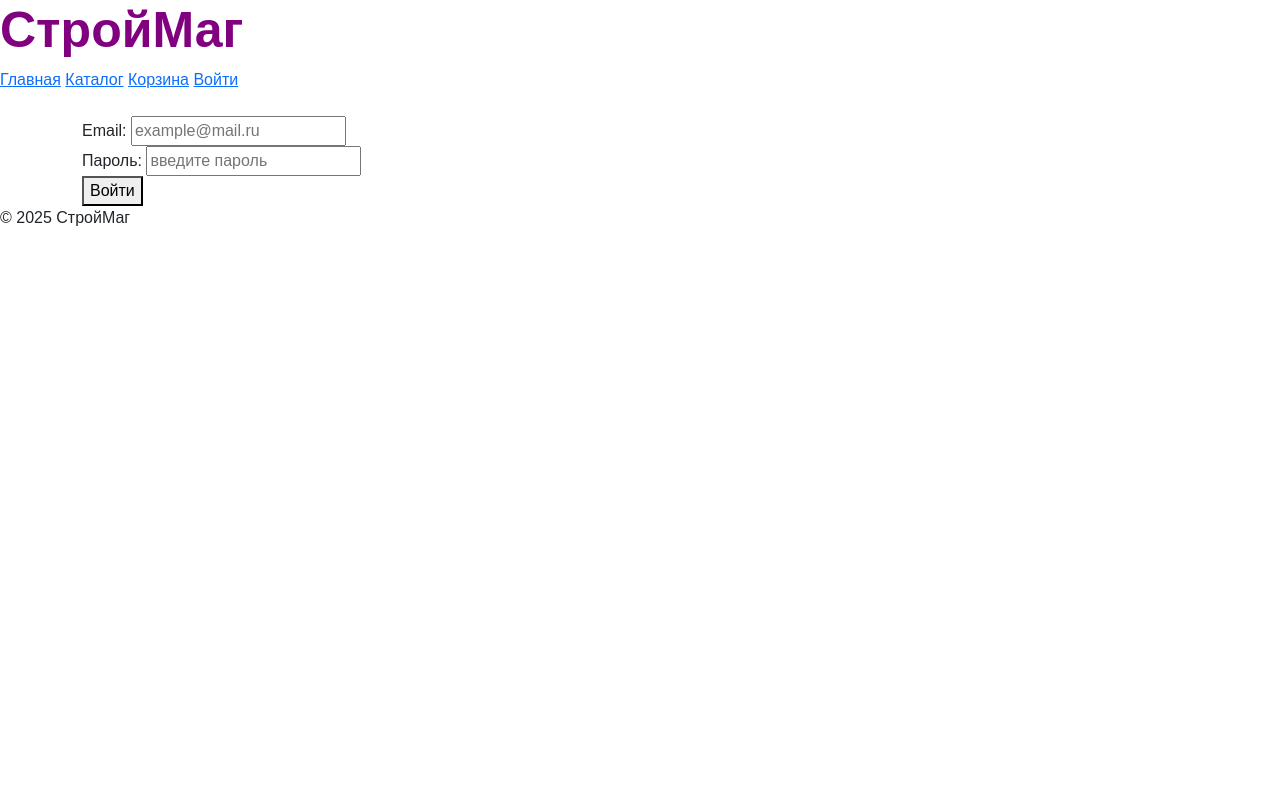
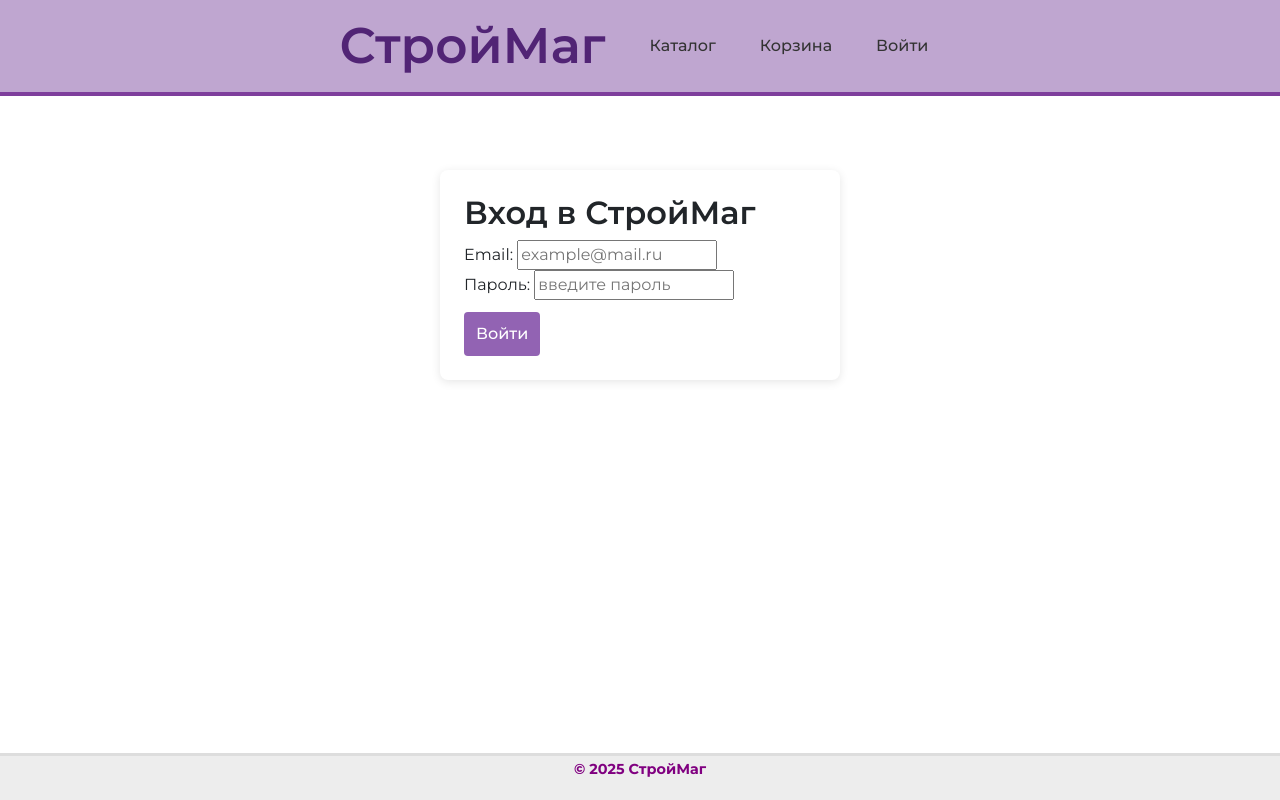
Before and after one commit to darya-sheb/OnlineBuildingMaterialsStore, a FastAPI app: page /auth/login in a window 1280 px wide. Run offline with FastAPI, Linux system fonts and the light colour scheme; some libraries are stand-ins or nearby versions.

Commit message:
add styles

```diff
--- a/web/static/css/styles.css
+++ b/web/static/css/styles.css
@@ -1,7 +1,7 @@
-@import url('https://fonts.googleapis.com/css2?family=Roboto:wght@300;400;500;700&family=Open+Sans:wght@400;600;700&display=swap');
+@import url('https://fonts.googleapis.com/css2?family=Montserrat:wght@400;500;600;700&family=Roboto:wght@300;400;500;700&display=swap');
 
 body {
-    font-family: 'Montserrat', sans-serif;
+    font-family: 'Montserrat', 'Open Sans', sans-serif;
 }
 
 h1, h2, h3, h4, h5, h6 {
@@ -11,10 +11,193 @@ h1, h2, h3, h4, h5, h6 {
 
 .navbar-brand {
     font-family: 'Montserrat', sans-serif;
-    font-weight: 700;
+    font-weight: 800;
 }
 
 h1 {
-    color: purple !important;
+    color: #512475 !important;
     font-size: 50px !important;
 }
+
+.page-center {
+    display: flex;
+    justify-content: center;
+    padding-top: 50px;
+}
+
+.form-container {
+    width: 100%;
+    max-width: 400px;
+    padding: 24px;
+    background: white;
+    border-radius: 8px;
+    box-shadow: 0 2px 10px rgba(0,0,0,0.1);
+    text-align: left;
+}
+
+main.container {
+    padding-left: 15px !important;
+    padding-right: 15px !important;
+}
+
+.alert-error {
+    color: red;
+    background-color: #ffeeee;
+    border: 1px solid red;
+    padding: 10px;
+    margin-top: 16px;
+    border-radius: 4px;
+}
+
+.header {
+    display: flex;
+    justify-content: center;
+    align-items: center;
+    padding: 16px 0;
+    background-color: #bfa6d0;
+    border-bottom: 4px solid #7e3e9c;
+    gap: 32px;
+}
+
+.header h1 {
+    margin: 0;
+    font-size: 1.8rem;
+    color: #151e26;
+}
+
+.header nav {
+    display: flex;
+    gap: 20px;
+}
+
+.header nav a {
+    text-decoration: none;
+    color: #333;
+    font-weight: 500;
+    padding: 6px 12px;
+    border-radius: 4px;
+    transition: background 0.2s;
+}
+
+.header nav a:hover {
+    background-color: #9263b3;
+}
+
+.footer {
+    text-align: center;
+    padding: 3px 0;
+    background-color: #ededed;
+    border-top: 3px solid #dddddd;
+    color: purple;
+    font-size: 0.9rem;
+    margin-top: 40px
+}
+
+.products-grid {
+    display: grid;
+    grid-template-columns: repeat(auto-fill, minmax(280px, 1fr));
+    gap: 25px;
+    margin-top: 25px;
+    padding-left: 15px;
+    padding-right: 15px;
+}
+
+.product-card {
+    border: 1px solid #ddd;
+    border-radius: 8px;
+    padding: 16px;
+    background: white;
+    box-shadow: 0 2px 4px rgba(0,0,0,0.05);
+    max-width: 300px;
+}
+
+.product-image img {
+    width: 100%;
+    height: auto;
+    border-radius: 4px;
+}
+
+.no-image-placeholder {
+    width: 100%;
+    height: 150px;
+    background: #eee;
+    display: flex;
+    align-items: center;
+    justify-content: center;
+    border-radius: 4px;
+    color: #666;
+}
+
+.product-title {
+    font-size: 1.1rem;
+    margin: 12px 0 8px;
+}
+
+.product-controls {
+    margin: 12px 0;
+    display: flex;
+    align-items: center;
+    gap: 8px;
+}
+
+.product-controls label {
+    font-weight: 500;
+}
+
+.quantity-input {
+    width: 70px;
+    padding: 4px;
+    border: 1px solid #ccc;
+    border-radius: 4px;
+}
+
+.product-actions {
+    margin-top: 16px;
+}
+
+.add-to-cart {
+    font-family: 'Montserrat', sans-serif;
+    background-color: #9263b3;
+    color: white;
+    border: none;
+    padding: 8px 16px;
+    border-radius: 4px;
+    cursor: pointer;
+    font-weight: 500;
+}
+
+.add-to-cart:hover {
+    background-color: #784899;
+}
+
+.btn-custom {
+    font-family: 'Montserrat', sans-serif;
+    background-color: #9263b3;
+    color: white;
+    border: none;
+    padding: 10px 12px;
+    border-radius: 4px;
+    font-weight: 500;
+    cursor: pointer;
+    margin-top: 12px;
+}
+
+main.container {
+    min-height: 70vh;
+}
+
+html, body {
+    height: 100%;
+    margin: 0;
+    padding: 0;
+}
+
+.page-wrapper {
+    display: flex;
+    flex-direction: column;
+    min-height: 100vh;
+}
+
+.page-wrapper > main {
+    flex: 1;
+}
--- a/web/templates/auth/login.html
+++ b/web/templates/auth/login.html
@@ -3,7 +3,9 @@
 {% block title %}Вход в СтройМаг{% endblock %}
 
 {% block content %}
-<div class="форма">
+<div class="page-center">
+    <div class="form-container">
+        <h2>Вход в СтройМаг</h2>
         <form action="/auth/form/login" method="post">
             <div class="поле">
                 <label>Email:</label>
@@ -13,13 +15,14 @@
                 <label>Пароль:</label>
                 <input type="password" name="password" placeholder="введите пароль" required>
             </div>
-        <button type="submit" class="тык">Войти</button>
+            <button type="submit" class="btn btn-custom">Войти</button>
         </form>
-</div>
 
         {% if request.query_params.get('error') %}
-<div style="color: red; padding: 10px; margin: 10px; border: 1px solid red;">
+        <div class="alert alert-error">
             Ошибка: {{ request.query_params.get('error') }}
         </div>
         {% endif %}
+    </div>
+</div>
 {% endblock %}
--- a/web/templates/auth/register.html
+++ b/web/templates/auth/register.html
@@ -3,7 +3,9 @@
 {% block title %}Регистрация в СтройМаг{% endblock %}
 
 {% block content %}
-<div class="форма">
+<div class="page-center">
+    <div class="form-container">
+        <h2>Регистрация в СтройМаг</h2>
         <form action="/auth/form/register" method="post">
             <div class="поле">
                 <label>Фамилия:</label>
@@ -56,4 +58,5 @@
         {{ request.query_params.get('message') }}
     </div>
     {% endif %}
+</div>
 {% endblock %}
--- a/web/templates/base.html
+++ b/web/templates/base.html
@@ -8,13 +8,13 @@
     <link rel="stylesheet" href="/static/css/styles.css">
 </head>
 <body>
-    {% include 'header.html' %}
-
-    <main class="container mt-4">
-        {% block content %}{% endblock %}
-    </main>
-
-    {% include 'footer.html' %}
+    <div class="page-wrapper">
+        {% include 'header.html' %}
+        <main class="container mt-4">
+            {% block content %}{% endblock %}
+        </main>
+        {% include 'footer.html' %}
+    </div>
     <script src="/static/js/cart.js"></script>
 </body>
 </html>
--- a/web/templates/footer.html
+++ b/web/templates/footer.html
@@ -1,3 +1,3 @@
 <div class="footer">
-    <p>© 2025 СтройМаг</p>
+    <p><strong>© 2025 СтройМаг</strong></p>
 </div>
--- a/web/templates/header.html
+++ b/web/templates/header.html
@@ -1,7 +1,6 @@
 <div class="header">
     <h1>СтройМаг</h1>
     <nav>
-        <a href="/">Главная</a>
         <a href="/products">Каталог</a>
         <a href="/cart">Корзина</a>
         <a href="/auth/login">Войти</a>
```
Also changed, not shown: web/templates/catalog/list.html (+5 -3 lines). Lines whose indentation alone changed are shown as unchanged.
